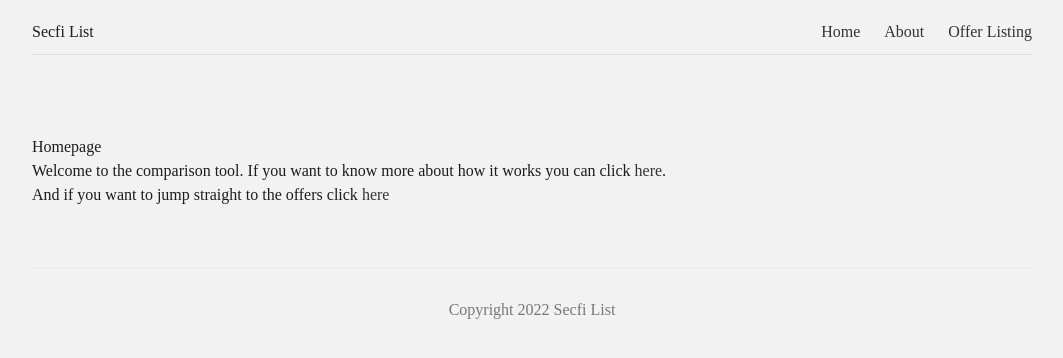
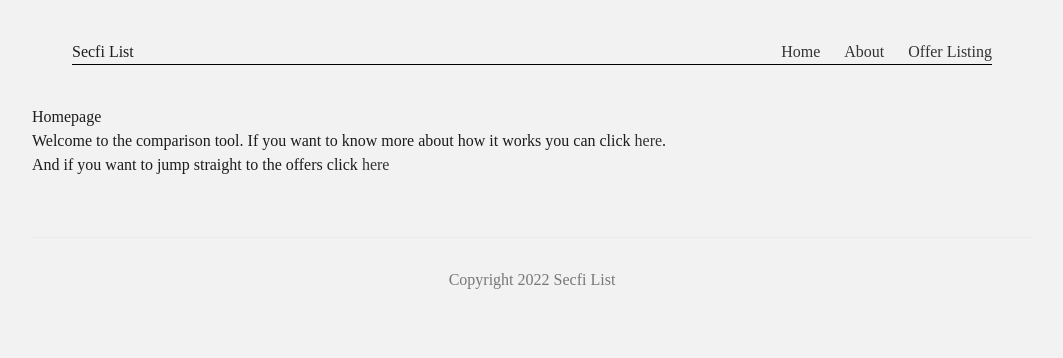
Before and after one commit to oscar-halcon/Playground, a Next.js app: page / in a window 1280 px wide. Shown: the top 358 px of the page, without its empty margins (108-1171 px from the left). Built offline with nearby package versions, Linux system fonts and the light colour scheme.

Commit message:
wip/ChangetoTailwind

```diff
--- a/components/Layout.js
+++ b/components/Layout.js
@@ -2,6 +2,7 @@ import Footer from "./Footer";
 import Navbar from "./Navbar";
 
 const Layout = ({ children }) => {
+  //document.getElementById().classList.add('dark')
   return (
     <div className="content">
       <Navbar />
--- a/components/Navbar.js
+++ b/components/Navbar.js
@@ -2,7 +2,7 @@ import Link from "next/link";
 
 const Navbar = () => {
   return (
-    <nav>
+    <nav className="flex justify-end items-end m-10 p-1 border-b-100 border-solid border-indigo-500 border-black">
       <div className="logo">
         <h1>Secfi List</h1>
       </div>
--- a/pages/404.js
+++ b/pages/404.js
@@ -1,8 +1,9 @@
 const NoAdres = () => {
   return (
-    <div className="404">
-      <h4 class="text-3xl font-bold underline">404</h4>
-      <h1 class="selection:bg-fuchsia-300 selection:text-fuchsia-900">Strange this page does not exist</h1>
+    <div className="flex justify-center grid grid-col-auto">
+      <h4 className="text-3xl font-bold underline">404</h4>
+      <h1 className="selection:bg-fuchsia-300 selection:text-fuchsia-900 flex items-center">Strange this page does not exist</h1>
+      <h1 className="m-10 border-10 border-black">here</h1>
     </div>
   );
 };
--- a/styles/globals.css
+++ b/styles/globals.css
@@ -20,11 +20,7 @@ a {
   margin: 0 auto;
 }
 nav {
-  margin: 10px auto 80px;
-  padding: 10px 0;
-  display: flex;
-  justify-content: flex-end;
-  align-items: flex-end;
+
   border-bottom: 1px solid #ddd;
 }
 nav a {
```
